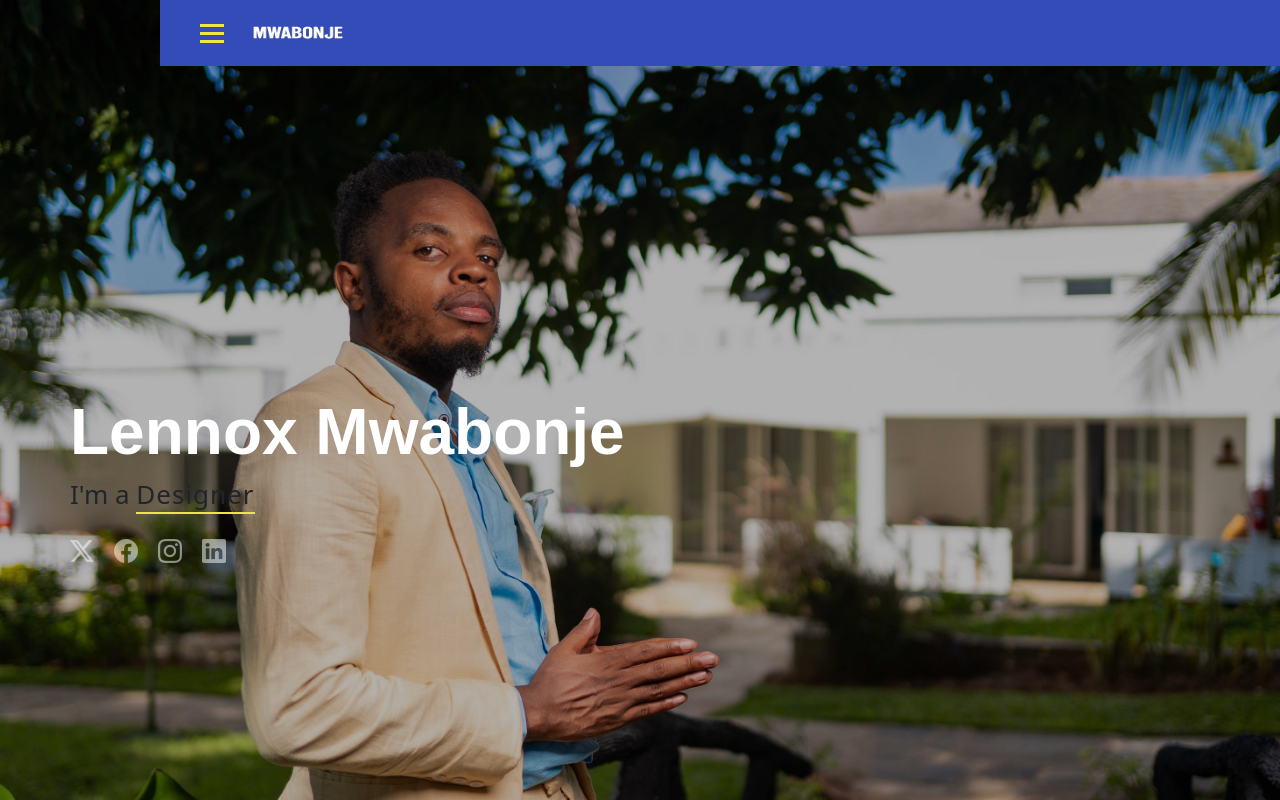
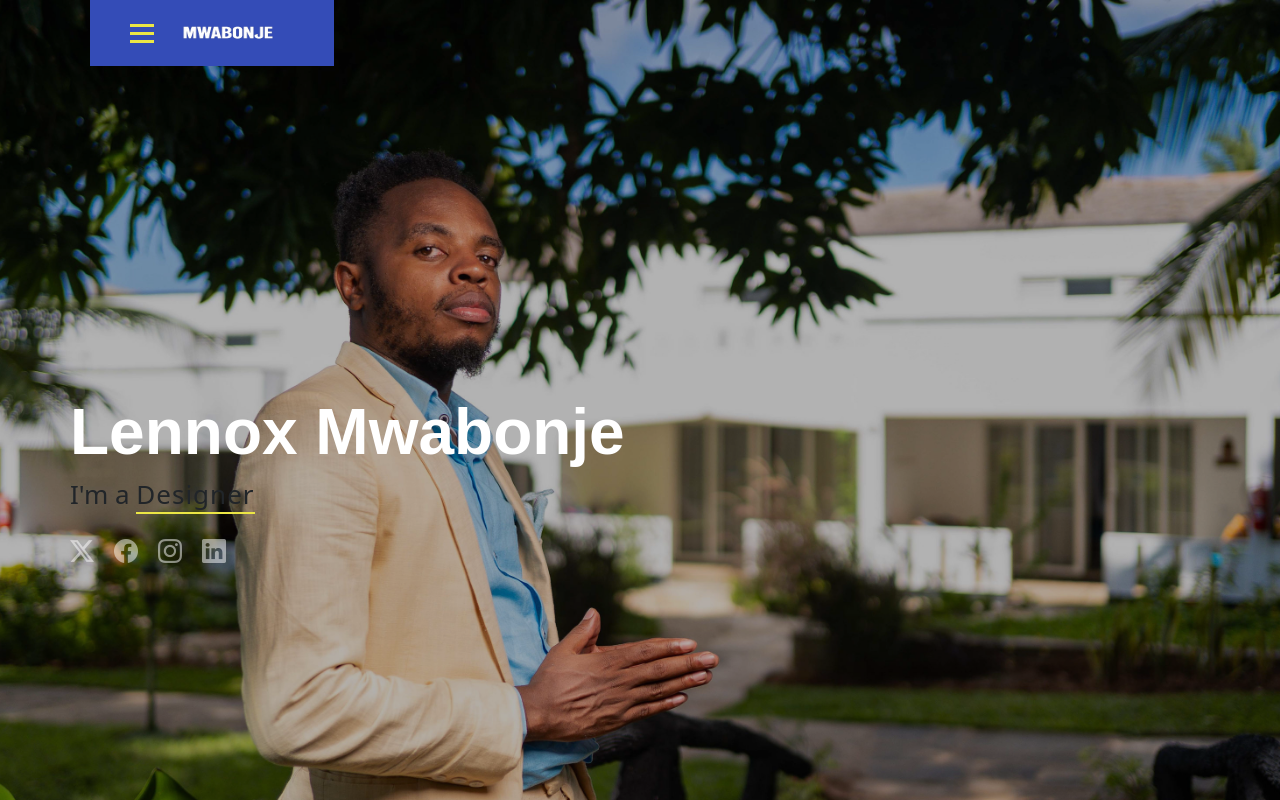
Before and after one commit to lenblazy/mwabonje-portfolio, a React (Vite) app: page / in a window 1280 px wide. Shown: the top 800 px of the page. Built offline with nearby package versions, Linux system fonts and the light colour scheme.

Commit message:
Reduce size of appbar

```diff
--- a/public/assets/css/main.css
+++ b/public/assets/css/main.css
@@ -62,7 +62,6 @@ body {
 
 header {
     position: fixed;
-    width: 100%;
     min-height: 66px;
     z-index: 600;
     display: block;
@@ -86,7 +85,6 @@ div {
  */
 header {
 	position: fixed;
-	width: 100%;
 	min-height: 66px;
 	z-index: 600;
 }
@@ -105,10 +103,10 @@ header .top-bar {
 }
 header .logo {
 	float: left;
-	margin-left: 20px;
+	margin-left: 80px;
 	margin-right: 50px;
 	margin-top: 25px;
-	position: relative;
+	position: inherit;
 }
 header .logo a {
 	display: block;
```
